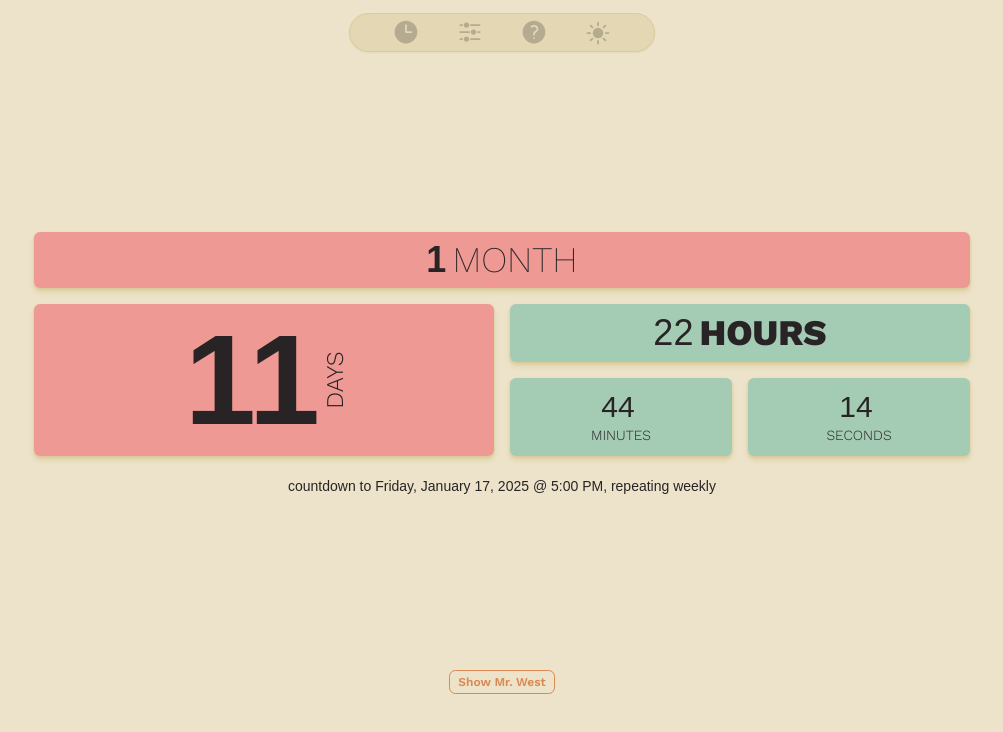
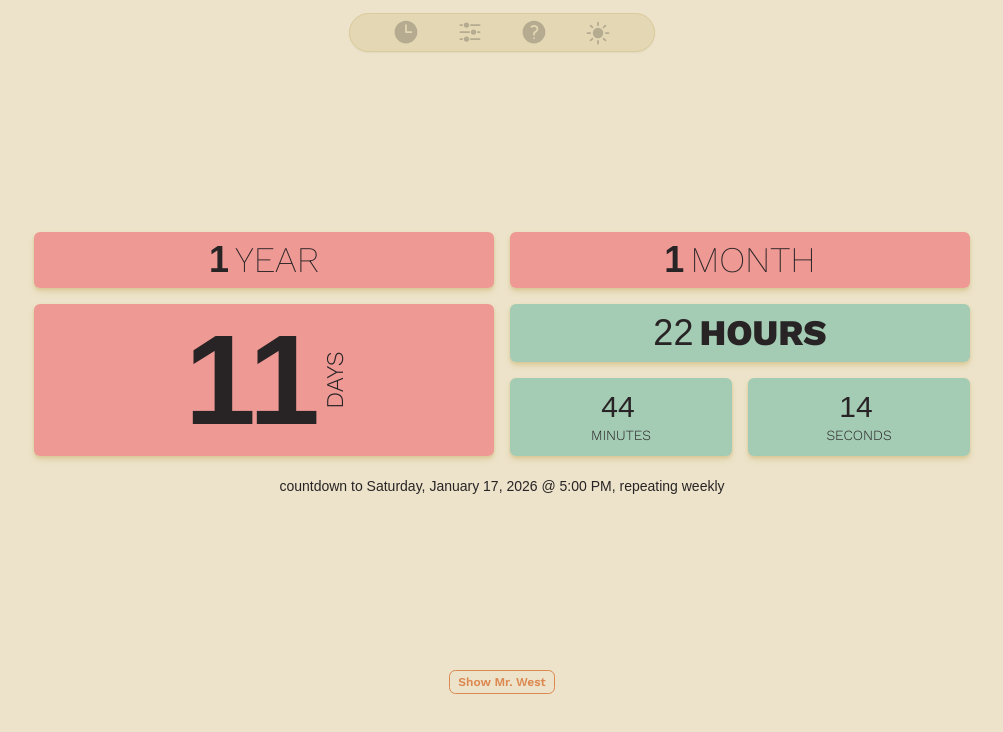
Before and after one commit to danferth/countdown, a Next.js app: page / in a window 1280 px wide. Shown: the top 732 px of the page, without its empty margins (138-1141 px from the left). Built offline with nearby package versions, Linux system fonts and the light colour scheme; no server answers; a web font is replaced by a local one.

Commit message:
clean up css and change destination

```diff
--- a/components/useSettings.js
+++ b/components/useSettings.js
@@ -9,7 +9,7 @@ const useSettings = create((set) => ({
     set({ repeatDuration: newRepeatDuration }),
 
   destination: DateTime.fromObject({
-    years: 2025,
+    years: 2026,
     months: 1,
     days: 17,
     hours: 17,
--- a/styles/globals.css
+++ b/styles/globals.css
@@ -291,53 +291,3 @@ body > footer {
 .text_1A {
   @apply text-2xl tracking-tighter sm:tracking-normal font-medium;
 }
-
-/* confetti styles vor CompleteCountdown */
-
-#confetti {
-  /* background: radial-gradient(
-    circle at center,
-    hsl(320deg, 15%, 15%),
-    hsl(320deg, 15%, 15%),
-    hsl(320deg, 0%, 2%) 50%
-  ); */
-  overscroll-behavior-x: none;
-  overscroll-behavior-y: none;
-}
-#confetti {
-  font-family: sans-serif;
-  position: relative;
-  width: 100vw;
-  min-height: 100vh;
-  text-align: center;
-  overflow-x: hidden;
-  color: gold;
-  display: flex;
-  align-items: center;
-  justify-content: center;
-}
-#confetti h1 {
-  font-size: max(35px, 7vw);
-  background-image: radial-gradient(
-    ellipse closest-corner,
-    rgb(5, 233, 5) 0%,
-    rgb(14, 206, 14) 24%,
-    rgb(20, 151, 20) 78%,
-    green 100%
-  );
-  color: transparent;
-  -webkit-background-clip: text;
-  z-index: 1;
-}
-canvas {
-  -moz-user-select: none;
-  -webkit-user-select: none;
-  -ms-user-select: none;
-  user-select: none;
-  position: fixed;
-  width: 100vw;
-  height: 100vh;
-  top: 0;
-  left: 0;
-  z-index: 0;
-}
```
